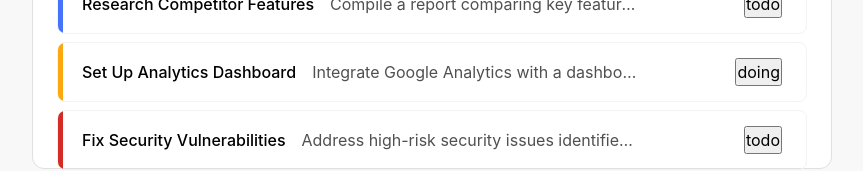
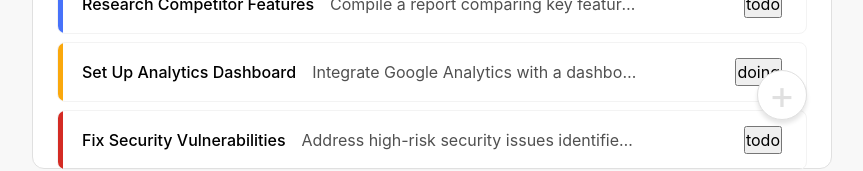
Before and after one commit to AdhamUsama25/tasks-manager, a React (Vite) app: page / in a window 1280 px wide. Shown: the part 611-782 px from the top of the page, without its empty margins (208-1071 px from the left). Built offline with nearby package versions, Linux system fonts and the light colour scheme.

Commit message:
create task button

```diff
--- a/src/App.css
+++ b/src/App.css
@@ -14,6 +14,7 @@
   margin: 0 auto;
   height: 95%;
   border-radius: 12px;
+  position: relative;
 
   & > h1 {
     margin-bottom: 24px;
--- a/src/App.tsx
+++ b/src/App.tsx
@@ -1,10 +1,12 @@
 import "./App.css";
+import AddTaskButton from "./components/CreateTask/CreateTask";
 import TasksList from "./components/TasksList/TasksList";
 
 function App() {
   return (
     <div className="page">
       <main>
+        <AddTaskButton />
         <h1>My Tasks</h1>
         <TasksList />
       </main>
--- /dev/null
+++ b/src/components/CreateTask/CreateTask.module.css
@@ -0,0 +1,35 @@
+.AddTaskButton {
+  width: 50px;
+  height: 50px;
+  background-color: white;
+  box-shadow: 0px 4px 4px rgba(0, 0, 0, 0.1);
+  border-radius: 50%;
+  position: absolute;
+  bottom: 48px;
+  right: 24px;
+  z-index: 10;
+  border: 1px solid #e0e0e0;
+  color: #e0e0e0;
+  font-size: 40px;
+  text-align: center;
+  line-height: 0px;
+  transition: background-color 0.3s, color 0.3s, border 0.3s;
+
+  &:hover {
+    cursor: pointer;
+    background-color: var(--low-priority-color);
+    color: white;
+    border: 1px solid var(--low-priority-color);
+  }
+}
+
+.AddTaskDialog {
+  width: 50%;
+  max-width: 500px;
+  margin: auto;
+  position: absolute;
+  padding: 20px;
+  border-radius: 8px;
+  background-color: white;
+  box-shadow: 0 4px 10px rgba(0, 0, 0, 0.2);
+}
--- /dev/null
+++ b/src/components/CreateTask/CreateTask.tsx
@@ -0,0 +1,40 @@
+import { useRef } from "react";
+import classes from "./CreateTask.module.css";
+
+const AddTaskButton = () => {
+  const dialogRef = useRef<HTMLDialogElement>(null);
+
+  const openDialog = () => {
+    if (dialogRef.current) {
+      dialogRef.current.showModal();
+    }
+  };
+
+  const closeDialog = () => {
+    if (dialogRef.current) {
+      dialogRef.current.close();
+    }
+  };
+
+  const handleSubmit = (event: React.FormEvent) => {
+    event.preventDefault();
+    closeDialog();
+  };
+
+  return (
+    <>
+      <dialog ref={dialogRef} className={classes.AddTaskDialog}>
+        <form onSubmit={handleSubmit}>
+          <label htmlFor="taskName">Task Name:</label>
+          <input type="text" id="taskName" required />
+          <button type="submit">Add Task</button>
+          <button type="button" onClick={closeDialog}>Close</button>
+        </form>
+      </dialog>
+
+      <button onClick={openDialog} className={classes.AddTaskButton}>+</button>
+    </>
+  );
+};
+
+export default AddTaskButton;
```
